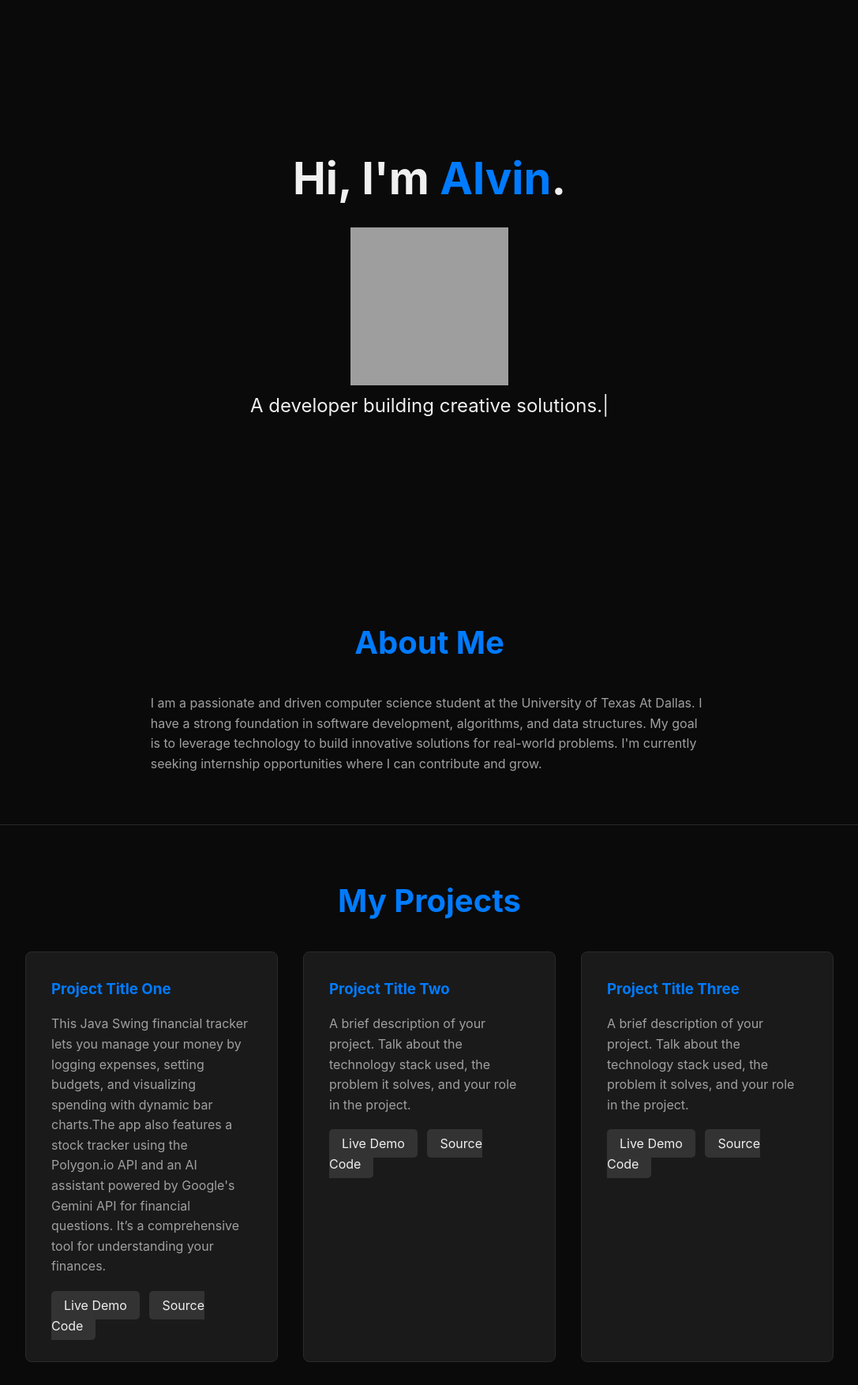
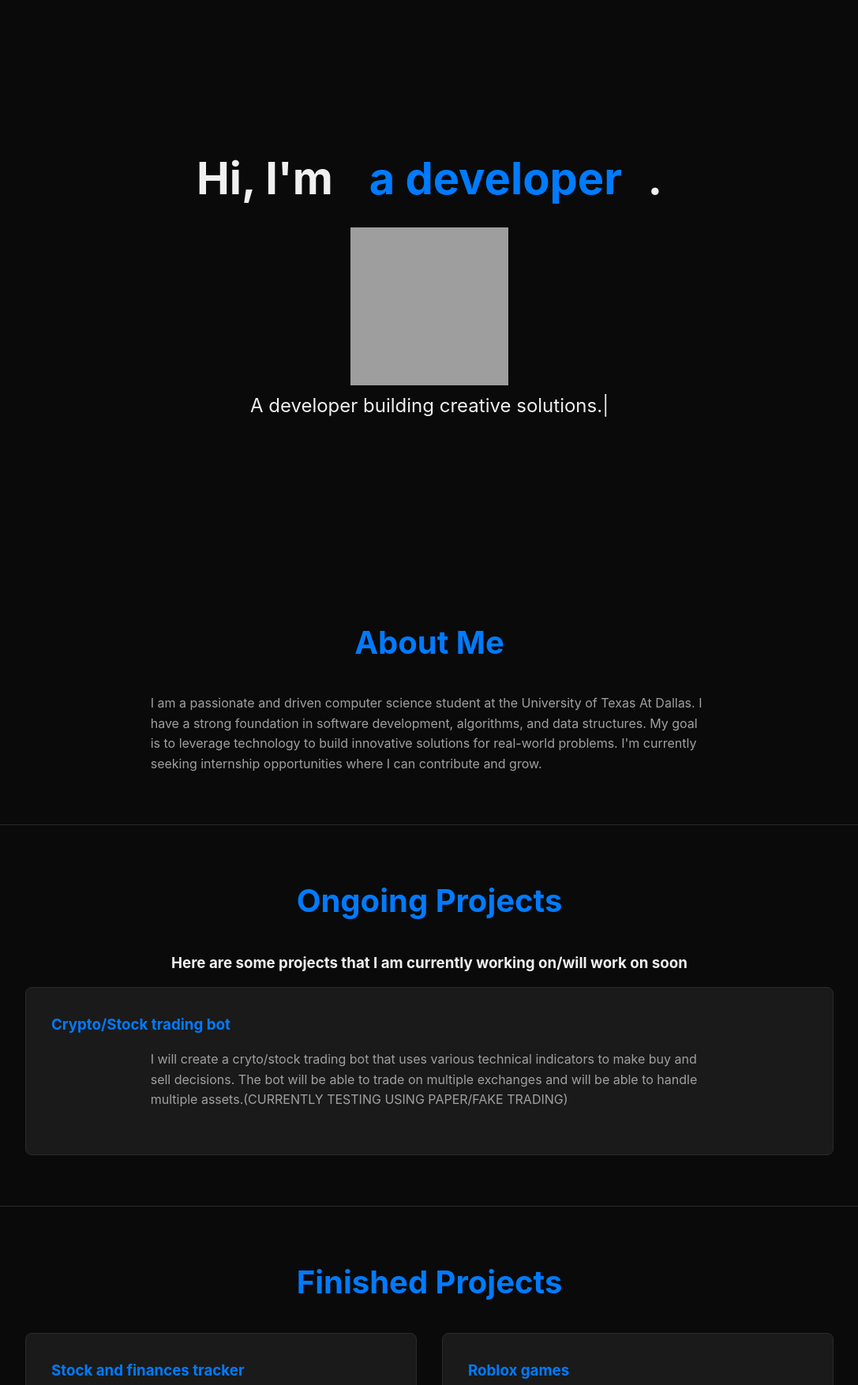
Before and after one commit to AlvinA8686/Website, a plain HTML site: page vs.code/index.html in a window 1280 px wide. Shown: the part 82-1836 px from the top of the page at 79% size, without its empty margins (96-1183 px from the left). Drawn offline with Linux system fonts and the light colour scheme; grey boxes are pictures that could not be loaded.

Commit message:
created sliding animation for title text added new finished and in progress tabs/sections

```diff
--- a/vs.code/index.html
+++ b/vs.code/index.html
@@ -3,7 +3,7 @@
 <head>
     <meta charset="UTF-8">
     <meta name="viewport" content="width=device-width, initial-scale=1.0">
-    <title>Your Name | CS Student</title>
+    <title>Alvin Amin | CS Student</title>
     <link rel="icon" type="image/png" href="tab_picture.png">
     <link rel="stylesheet" href="style.css">
     <link rel="stylesheet" href="https://cdnjs.cloudflare.com/ajax/libs/font-awesome/6.0.0-beta3/css/all.min.css">
@@ -15,7 +15,13 @@
             <div class="logo">AAA</div>
             <ul>
                 <li><a href="#about">About</a></li>
-                <li><a href="#projects">Projects</a></li>
+                <li>
+                    <a href="#projects">Projects</a>
+                    <ul class="dropdown">
+                        <li><a href="#finProg">Finished Projects</a></li>
+                        <li><a href="ongProg">Ongoing Projects</a></li>
+                    </ul>
+                </li>
                 <li><a href="#skills">Skills</a></li>
                 <li><a href="#contact">Contact</a></li>
             </ul>
@@ -25,7 +31,15 @@
     <main>
         <section id="hero">
             <div class="hero-text">
-                <h1>Hi, I'm <span class="highlight">Alvin</span>.</h1>
+                <h1>
+                    Hi, I'm&nbsp;
+                    <span>
+                        <span class="highlight"> Alvin</span>
+                        <span class="highlight"> a programmer</span>
+                        <span class="highlight"> a developer</span>
+                        <span class="highlight"> a designer</span>
+                    </span>
+                .</h1>
                 <img src="test.png" alt="me" width="200" height="200">
                 <p id="subtitle"></p>
             </div>
@@ -38,34 +52,49 @@
             </p>
         </section>
 
-        <section id="projects">
-            <h2>My Projects</h2>
+
+        <section id="ongProg">
+            <h2>Ongoing Projects</h2>
+            <h3 style="text-align: center; padding-bottom: 15px;" > Here are some projects that I am currently working on/will work on soon</h3>
+
             <div class="project-container">
                 <div class="project-card">
-                    <h3>Project Title One</h3>
-                    <p>This Java Swing financial tracker lets you manage your money by logging expenses, setting budgets, and visualizing
-                    spending with dynamic bar charts.The app also features a stock tracker using the Polygon.io API and an AI assistant
-                    powered by Google's Gemini API for financial questions. It’s a comprehensive tool for understanding your finances.</p>
+                    <h3>Crypto/Stock trading bot</h3>
+                    <p>
+                        I will create a cryto/stock trading bot that uses various technical indicators to make buy and sell decisions.
+                        The bot will be able to trade on multiple exchanges and will be able to handle multiple assets.(CURRENTLY TESTING USING PAPER/FAKE TRADING)
+                    </p>
                     <div class="project-links">
-                        <a href="#" target="_blank">Live Demo</a>
-                        <a href="#" target="_blank">Source Code</a>
+
+                    </div>
+                </div>
+            </div>
+        </section>
+
+        <section id="finProg">
+            <h2>Finished Projects</h2>
+
+            <div class="project-container">
+                <div class="project-card">
+                    <h3>Stock and finances tracker</h3>
+                    <p>
+                        This Java Swing financial tracker lets you manage your money by logging expenses, setting budgets, and visualizing
+                        spending with dynamic bar charts.The app also features a stock tracker using the Polygon.io API and an AI assistant
+                        powered by Google's Gemini API for financial questions. It's a comprehensive tool for understanding your finances.
+                    </p>
+                    <div class="project-links">
+                        <a href="https://github.com/AlvinA8686/Finance-App" target="_blank">Source Code</a>
                     </div>
                 </div>
 
                 <div class="project-card">
-                    <h3>Project Title Two</h3>
-                    <p>A brief description of your project. Talk about the technology stack used, the problem it solves, and your role in the project.</p>
+                    <h3>Roblox games</h3>
+                    <p>
+                        On Roblox I have created simple games like obbys and fighting games using the roblox scripting language luau.
+                        This helped strengthen my understanding of object oriented programming by giving me a visual understanding of
+                        my code when I created parts and used scripts in them
+                    </p>
                     <div class="project-links">
-                        <a href="#" target="_blank">Live Demo</a>
-                        <a href="#" target="_blank">Source Code</a>
-                    </div>
-                </div>
-                <div class="project-card">
-                    <h3>Project Title Three</h3>
-                    <p>A brief description of your project. Talk about the technology stack used, the problem it solves, and your role in the project.</p>
-                    <div class="project-links">
-                        <a href="#" target="_blank">Live Demo</a>
-                        <a href="#" target="_blank">Source Code</a>
                     </div>
                 </div>
             </div>
--- a/vs.code/style.css
+++ b/vs.code/style.css
@@ -77,6 +77,8 @@ section {
 h1 {
     font-size: 3.5rem;
     margin-bottom: 1rem;
+    display: flex;
+    align-items: baseline;
 }
 
 h2 {
@@ -85,6 +87,64 @@ h2 {
     text-align: center;
     color: var(--accent-color);
 }
+/* title text animation */
+h1 > span {
+    display: inline-block;
+    overflow: hidden;
+    height: 1.5em;
+    position: relative;
+
+
+}
+
+
+h1 > span > span {
+    display: block;
+    animation: slide 12s infinite ease-in-out;
+}
+
+
+@keyframes slide {
+
+    0%, 16%  { transform: translateY(0%); }
+
+
+    20%, 36% { transform: translateY(-100%); }
+
+
+    40%, 56% { transform: translateY(-200%); }
+
+
+    60%, 76% { transform: translateY(-300%); }
+
+
+    80%, 96% { transform: translateY(-400%); }
+}
+
+/*project list dropdown*/
+
+ul li a{
+    padding: 20px, 25px;
+}
+ul li ul.dropdown li{
+    display: block;
+}
+
+ul li ul.dropdown{
+    display: block;
+    position: absolute;
+    z-index: 999;
+    display: none
+}
+
+ul li:hover ul.dropdown{
+    display: block;
+    background-color: var(--secondary-color);
+    padding: .5rem 1rem;
+    border-radius: 5px;
+    margin-top: 0rem;
+}
+
 
 p {
     color: var(--subtle-text);
@@ -92,7 +152,7 @@ p {
     margin: 0 auto;
 }
 
-/* --- Hero Section --- */
+
 #hero {
     height: 90vh;
     display: flex;
@@ -112,7 +172,7 @@ p {
     min-height: 2.2rem;
 }
 
-/* --- Project Section --- */
+
 .project-container {
     display: grid;
     grid-template-columns: repeat(auto-fit, minmax(300px, 1fr));
```
